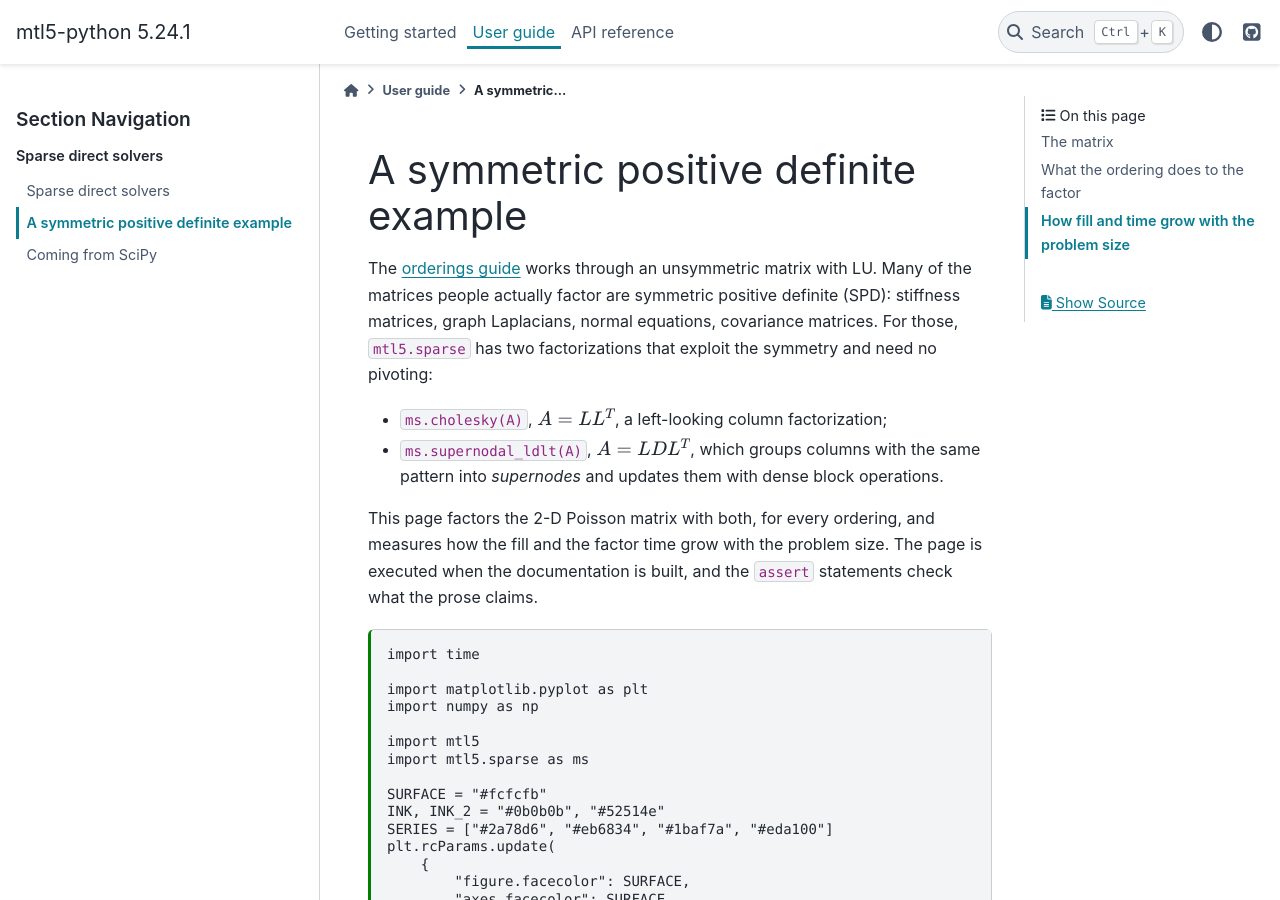
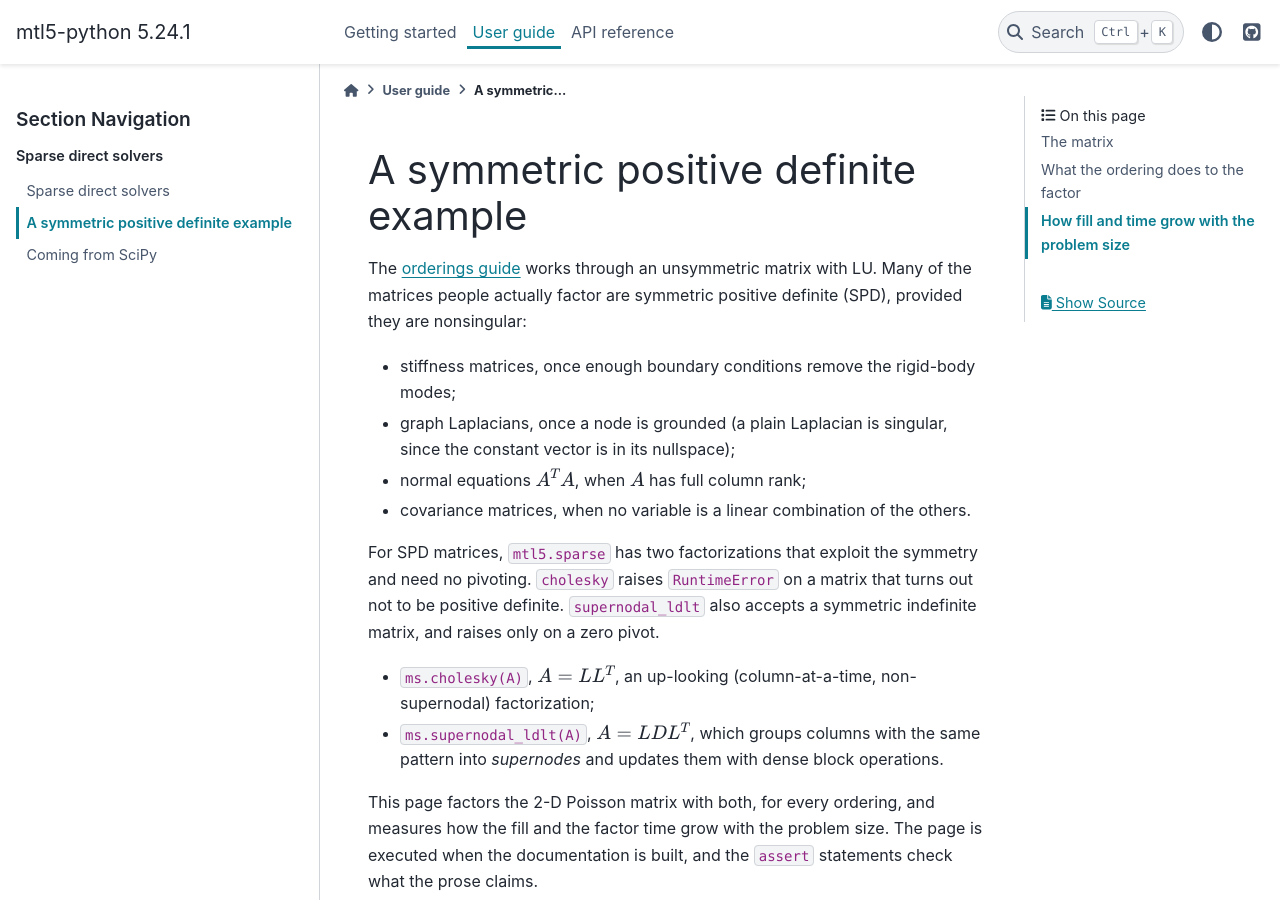
Before and after one commit to stillwater-sc/mtl5-python, a Sphinx documentation site: the page built from docs/guide/spd-example.md, in a window 1280 px wide and 900 px high. Built offline with Sphinx 7.4.7 and the PyData theme 0.15.4, drawn with Linux system fonts in a browser that asks for light colours; pages that are not in the unit, such as notebooks, are missing from menus.

Commit message:
docs(guide): say when the SPD examples are positive definite
A plain graph Laplacian is singular, and normal equations need full
column rank. The page now states the condition for each class, and
that supernodal_ldlt accepts symmetric indefinite matrices while
cholesky raises on them. It also corrects the Cholesky algorithm's
description: MTL5's is up-looking.

Co-Authored-By: Claude Opus 5.5 <noreply@anthropic.com>

```diff
--- a/docs/guide/spd-example.md
+++ b/docs/guide/spd-example.md
@@ -9,11 +9,23 @@ kernelspec:
 
 The [orderings guide](../notebooks/sparse_direct_orderings) works through an
 unsymmetric matrix with LU. Many of the matrices people actually factor are
-symmetric positive definite (SPD): stiffness matrices, graph Laplacians, normal
-equations, covariance matrices. For those, `mtl5.sparse` has two factorizations
-that exploit the symmetry and need no pivoting:
+symmetric positive definite (SPD), provided they are nonsingular:
 
-- `ms.cholesky(A)`, $A = LL^T$, a left-looking column factorization;
+- stiffness matrices, once enough boundary conditions remove the rigid-body
+  modes;
+- graph Laplacians, once a node is grounded (a plain Laplacian is singular,
+  since the constant vector is in its nullspace);
+- normal equations $A^TA$, when $A$ has full column rank;
+- covariance matrices, when no variable is a linear combination of the
+  others.
+
+For SPD matrices, `mtl5.sparse` has two factorizations that exploit the
+symmetry and need no pivoting. `cholesky` raises `RuntimeError` on a matrix
+that turns out not to be positive definite. `supernodal_ldlt` also accepts a
+symmetric indefinite matrix, and raises only on a zero pivot.
+
+- `ms.cholesky(A)`, $A = LL^T$, an up-looking (column-at-a-time,
+  non-supernodal) factorization;
 - `ms.supernodal_ldlt(A)`, $A = LDL^T$, which groups columns with the same
   pattern into *supernodes* and updates them with dense block operations.
 
```
